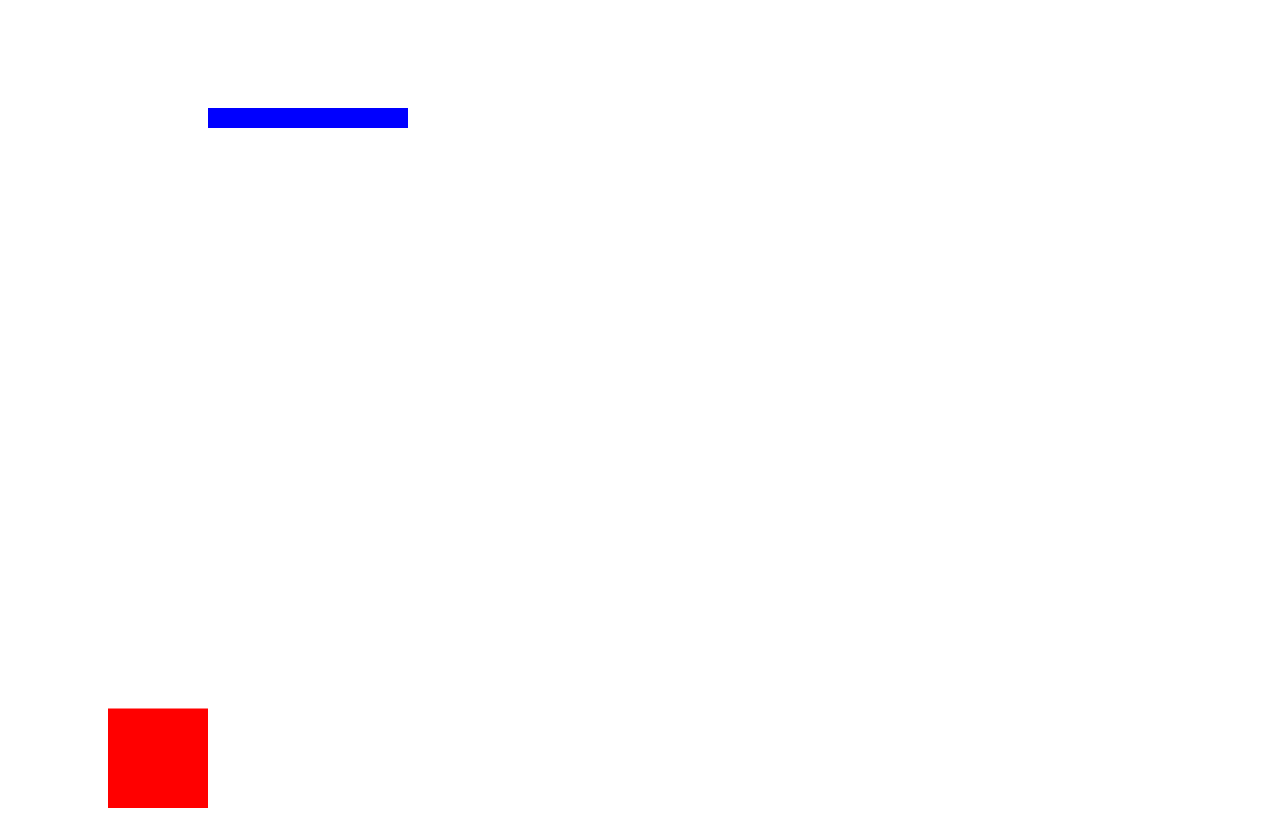
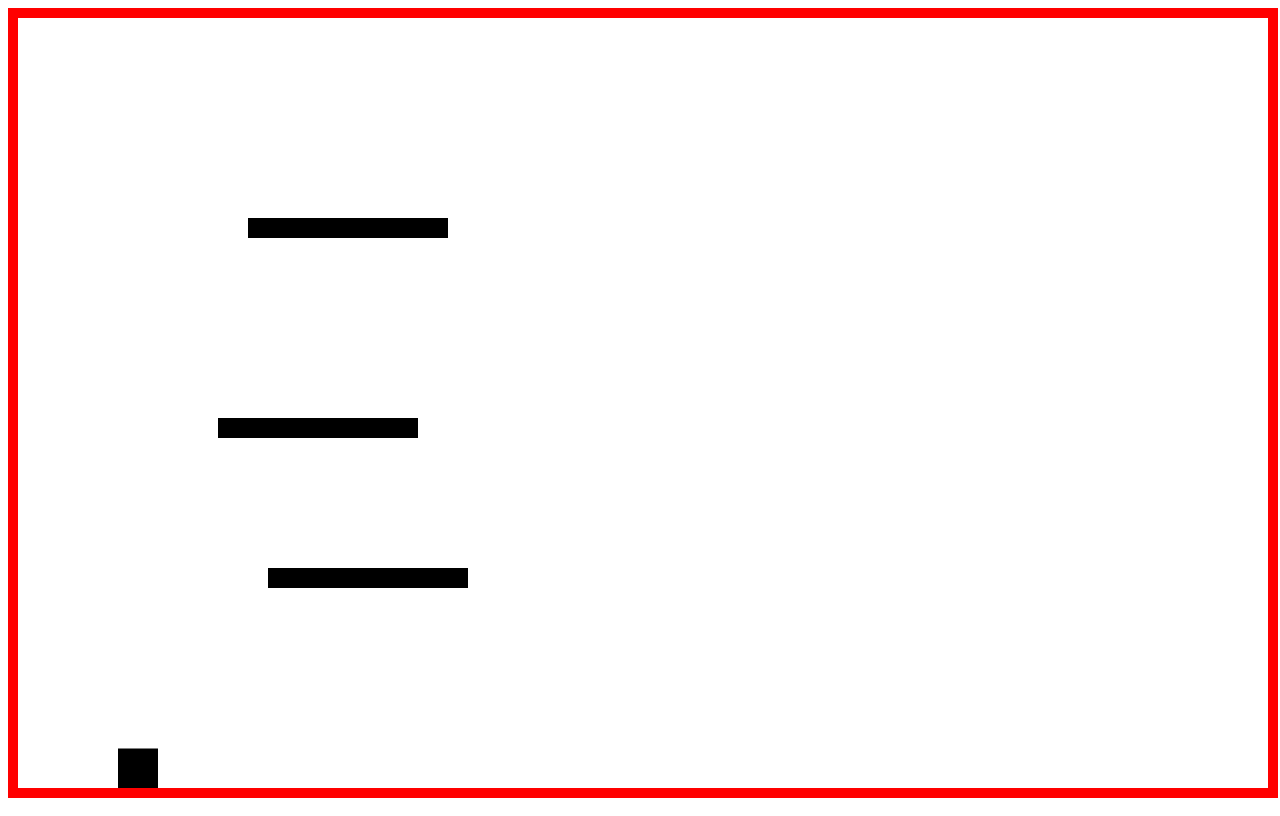
Before and after one commit to abreujpedro/Online-Game, a plain HTML site: page src/index.html in a window 1280 px wide. Drawn offline with Linux system fonts and the light colour scheme.

Commit message:
update clean code

```diff
--- a/src/index.html
+++ b/src/index.html
@@ -1,2 +1,7 @@
-<canvas></canvas>
+<canvas id="screen"></canvas>
+<style>
+    #screen {
+        border: 10px solid red;
+    }
+</style>
 <script src="./index.js"></script>
--- a/src/index.js
+++ b/src/index.js
@@ -2,117 +2,241 @@ const canvas = document.querySelector("canvas");
 
 const context = canvas.getContext("2d");
 
-canvas.width = window.innerWidth;
-canvas.height = window.innerHeight;
-
-const gravity = 0.5;
+canvas.width = window.innerWidth - 30;
+canvas.height = window.innerHeight - 30;
 
 class Player {
   constructor(x, y) {
     this.position = { x, y };
-    this.width = 100;
-    this.height = 100;
+    this.width = 40;
+    this.height = 40;
     this.velocity = {
       x: 0,
       y: 0,
     };
   }
-
-  draw() {
-    context.fillStyle = "red";
-    context.fillRect(this.position.x, this.position.y, this.width, this.height);
-  }
-
-  update() {
-    this.draw();
-    this.position.y += this.velocity.y;
-    this.position.x += this.velocity.x;
-
-    if (this.position.y + this.height + this.velocity.y <= canvas.height) {
-      this.velocity.y += gravity;
-    } else {
-      this.velocity.y = 0;
+  keys = {
+    right: {
+      pressed: false,
+    },
+    left: {
+      pressed: false,
+    },
+    jump: {
+      pressed: false
     }
-  }
+  };
 }
 
 class Plataform {
-  constructor() {
+  constructor(x, y) {
     this.position = {
-      x: 200,
-      y: 100,
+      x: x,
+      y: y,
     };
     this.width = 200;
     this.height = 20;
   }
+}
 
-  draw() {
-    context.fillStyle = "blue";
-    context.fillRect(this.position.x, this.position.y, this.width, this.height);
+
+function gameFactory() {
+  const gravity = 0.5;
+  const state = {
+    players: {"player1": new Player(100, 100)},
+    plataform: {
+      "plataform1": new Plataform(200, 400),
+      "plataform2": new Plataform(230, 200),
+      "plataform3": new Plataform(250, 550)
+    }
+  }
+
+  function changeKeyPressedPlayer({key, player}) {
+    const playerId = state.players[player];
+    const keysPlayer = playerId.keys;
+    switch (key) {
+      case "a":
+        keysPlayer.left.pressed = true;
+        break;
+      case "d":
+        keysPlayer.right.pressed = true;
+        break;
+      case "w":
+        keysPlayer.jump.pressed = true;
+        break;
+    }
+
+
+  }
+
+  function changeKeyReleasedPlayer({key, player}) {
+    const playerId = state.players[player];
+    const keysPlayer = playerId.keys;
+    switch (key) {
+    case "a":
+      keysPlayer.left.pressed = false;
+      break;
+    case "d":
+      keysPlayer.right.pressed = false;
+      break;
+    case "w":
+      keysPlayer.jump.pressed = false;
+      break;
+  }}
+
+  function updatePlayerPosition(player) {
+
+    if(player.position.y + player.velocity.y < 0){
+      player.position.y = 0
+      player.velocity.y += gravity;
+    } else {
+      player.position.y += player.velocity.y;
+    }
+    player.position.x += player.velocity.x;
+
+    if (player.position.y + player.height + player.velocity.y <= canvas.height) {
+      player.velocity.y += gravity;
+    } else {
+      player.velocity.y = 0;
+    }
+  }
+
+  function isColisionPlayerAndPlataform(player, plataforms) {
+    for(const plataformId in plataforms){
+      const actualPlataform = state.plataform[plataformId]
+      if(player.position.y + player.height <= actualPlataform.position.y &&
+        player.position.y + player.height + player.velocity.y >=
+        actualPlataform.position.y &&
+        player.position.x + player.width >= actualPlataform.position.x &&
+        player.position.x <= actualPlataform.position.x + actualPlataform.width){
+          return true
+        }
+    }
+    return false;
+  }
+
+  function isColisionCanvasXRight(player) {
+    const playerPosition = player.position;
+    return(playerPosition.x + player.width >= canvas.width)
+  }
+  function isColisionCanvasXLeft(player) {
+    const playerPosition = player.position;
+    return(playerPosition.x <= 0)
+  }
+
+  function isColisionPlayerAndCanvasY(player) {
+    const playerPosition = player.position;
+    if (playerPosition.y - player.height <= 0){
+      return true
+
+    };
+    return false
+  }
+
+  function updatePlayerVelocity(player) {
+    const handleVelocityX = 8;
+    const jumpValue = 10;
+
+
+    if(isColisionCanvasXRight(player)){
+      player.keys.right.pressed = false;
+    }
+    if(isColisionCanvasXLeft(player)){
+      player.keys.left.pressed = false;
+    }
+
+    if (player.keys.right.pressed) {
+      player.velocity.x = handleVelocityX;
+    } else if (player.keys.left.pressed) {
+      player.velocity.x = -handleVelocityX;
+    } else {
+      player.velocity.x = 0;
+    }
+
+
+    if (isColisionPlayerAndPlataform(player, state.plataform)) {
+      player.velocity.y = 0;
+    }
+    if(!isColisionPlayerAndCanvasY(player) && player.keys.jump.pressed && player.velocity.y === 0){
+      player.velocity.y = -jumpValue;
+    }
+
+  }
+ return {changeKeyPressedPlayer,changeKeyReleasedPlayer, updatePlayerPosition, updatePlayerVelocity, state}
+
+}
+
+
+const game = gameFactory();
+
+
+function drawScreen() {
+  for(const playerId in game.state.players) {
+    const player = game.state.players[playerId]
+    context.fillStyle = "black";
+    context.fillRect(player.position.x, player.position.y, player.width, player.height);
+  }
+  for(const plataformId in game.state.plataform) {
+    const plataform = game.state.plataform[plataformId]
+    context.fillStyle = "black";
+    context.fillRect(plataform.position.x, plataform.position.y, plataform.width, plataform.height);
   }
 }
 
-const player = new Player(100, 100);
-const plataform = new Plataform();
 
-const keys = {
-  right: {
-    pressed: false,
-  },
-  left: {
-    pressed: false,
-  },
-};
+function createKeyboardDownObserver() {
+  const observerList = []
+
+  function subscribe(fn) {
+    observerList.push(fn)
+  }
+
+  function notifyAll(comand) {
+    for(const observerFunction of observerList){
+      observerFunction(comand)
+    }
+  }
+  window.addEventListener("keydown", handleKeyDown)
+  function handleKeyDown ({key}){
+    const command = {player: "player1", key}
+    notifyAll(command)
+  }
+  return subscribe;
+}
+
+function createKeyboardUpObserver() {
+  const observerList = []
+
+  function subscribe(fn) {
+    observerList.push(fn)
+  }
+
+  function notifyAll(comand) {
+    for(const observerFunction of observerList){
+      observerFunction(comand)
+    }
+  }
+  window.addEventListener("keyup", handleKeyUp)
+  function handleKeyUp ({key}){
+    const command = {player: "player1", key}
+    notifyAll(command)
+  }
+  return subscribe;
+}
+
+
+const keyboardListenerDown = createKeyboardDownObserver();
+const keyboardListenerUp = createKeyboardUpObserver()
+keyboardListenerDown(game.changeKeyPressedPlayer);
+keyboardListenerUp(game.changeKeyReleasedPlayer);
+
 
 function animate() {
   requestAnimationFrame(animate);
   context.clearRect(0, 0, canvas.width, canvas.height);
-  player.update();
-  plataform.draw();
-
-  const handleVelocityX = 0.2;
-  if (keys.right.pressed) {
-    player.velocity.x += handleVelocityX;
-  } else if (keys.left.pressed) {
-    player.velocity.x -= handleVelocityX;
-  } else {
-    player.velocity.x = 0;
-  }
-
-  if (
-    player.position.y + player.height <= plataform.position.y &&
-    player.position.y + player.height + player.velocity.y >=
-      plataform.position.y &&
-    player.position.x + player.width >= plataform.position.x &&
-    player.position.x <= plataform.position.x + plataform.width
-  ) {
-    player.velocity.y = 0;
-  }
+  game.updatePlayerVelocity(game.state.players.player1);
+  game.updatePlayerPosition(game.state.players.player1);
+  drawScreen();
 }
 
 animate();
-
-window.addEventListener("keydown", ({ key }) => {
-  switch (key) {
-    case "a":
-      keys.left.pressed = true;
-      break;
-    case "d":
-      keys.right.pressed = true;
-      break;
-    case "w":
-      player.velocity.y -= 20;
-      break;
-  }
-});
-
-window.addEventListener("keyup", ({ key }) => {
-  switch (key) {
-    case "a":
-      keys.left.pressed = false;
-      break;
-    case "d":
-      keys.right.pressed = false;
-      break;
-  }
-});
```
